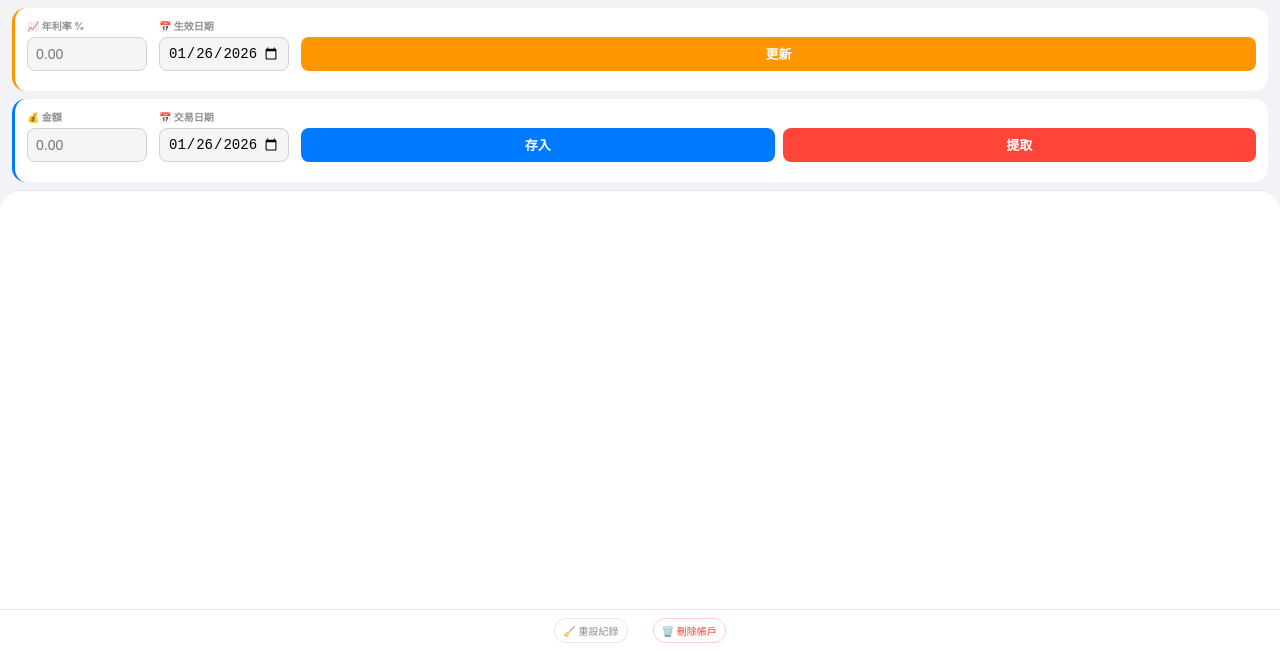
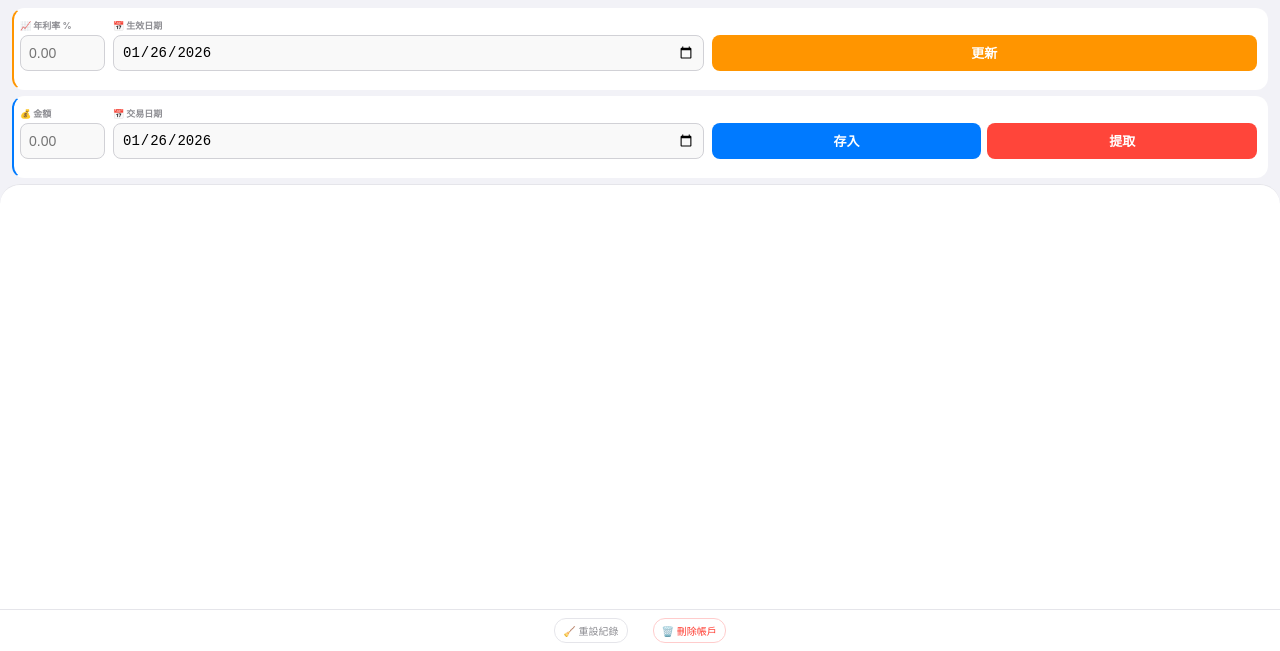
Before and after one commit to ericphone98/my-bank, a plain HTML site: page index.html in a window 1280 px wide. Shown: the part 149-800 px from the top of the page. Drawn offline with Linux system fonts and the light colour scheme; no server answers.

Commit message:
Update index.html

```diff
--- a/index.html
+++ b/index.html
@@ -23,37 +23,29 @@
 
         .predict-box { text-align: right; }
         .predict-box label { color: rgba(255,255,255,0.7); font-size: 9px; display: block; margin-bottom: 2px; }
-        .predict-box input { background: rgba(255,255,255,0.2); border: none; color: white; font-size: 10px; padding: 0 5px !important; border-radius: 6px; width: 105px !important; height: 24px; outline: none; }
+        .predict-box input { background: rgba(255,255,255,0.2); border: none; color: white; font-size: 10px; padding: 0 5px; border-radius: 6px; width: 105px !important; height: 24px; outline: none; }
 
-        /* 外框保持全寬 */
         .input-card {
             background: var(--card-bg);
-            padding: 10px 12px;
-            border-radius: 14px;
-            margin-bottom: 8px;
-            border-left: 3px solid transparent;
+            padding: 10px 10px 10px 6px;
+            border-radius: 12px;
+            margin-bottom: 6px;
+            border: 1px solid transparent;
         }
-        #rateInputCard { border-left-color: var(--hk-orange); }
-        #moneyInputCard { border-left-color: var(--hk-blue); }
+        #rateInputCard { border-left: 2.5px solid var(--hk-orange); }
+        #moneyInputCard { border-left: 2.5px solid var(--hk-blue); }
 
-        /* 核心修改：縮短輸入格闊度 */
-        .input-row { display: flex; gap: 12px; margin-bottom: 10px; align-items: flex-end; flex-wrap: nowrap; }
-        .field-box { flex: 0 0 auto; width: 120px; } /* 固定輸入格闊度 */
-        .field-box.date { width: 130px; }
+        .input-row { display: flex; gap: 8px; margin-bottom: 8px; align-items: flex-end; }
 
-        label { display: block; font-size: 10px; color: #8e8e93; margin-bottom: 4px; font-weight: bold; }
-        input {
-            width: 100%;
-            padding: 0 8px;
-            border: 1px solid #d1d1d6;
-            border-radius: 8px;
-            font-size: 14px;
-            background: #f5f5f7;
-            height: 34px;
-        }
+        /* 數值輸入框縮小，日期選擇框不縮小 */
+        .field-num { flex: 0 0 85px; }
+        .field-date { flex: 1.3; }
 
-        .btn-row { display: flex; gap: 8px; flex: 1; }
-        .btn { flex: 1; border: none; border-radius: 8px; font-weight: bold; color: white; font-size: 13px; height: 34px; cursor: pointer; }
+        label { display: block; font-size: 9px; color: #8e8e93; margin-bottom: 3px; font-weight: bold; }
+        input { width: 100%; padding: 0 8px; border: 1px solid #d1d1d6; border-radius: 8px; font-size: 14px; background: #f9f9f9; height: 36px; }
+
+        .btn-row { display: flex; gap: 6px; flex: 1.2; }
+        .btn { flex: 1; border: none; border-radius: 8px; font-weight: bold; color: white; font-size: 13px; height: 36px; cursor: pointer; }
         .btn-blue { background: var(--hk-blue); }
         .btn-red { background: var(--withdraw); }
         .btn-orange { background: var(--hk-orange); }
@@ -64,10 +56,10 @@
         #logList { overflow-y: auto; flex: 1; padding-bottom: 60px; }
 
         .log-item { display: flex; justify-content: space-between; padding: 12px 15px; border-bottom: 1px solid #f2f2f7; align-items: center; min-height: 52px; }
-        .log-info { flex: 1; display: flex; flex-direction: column; justify-content: center; }
-        .log-date { font-size: 10px; color: #8e8e93; }
-        .log-type-label { font-size: 12px; font-weight: 500; margin-top: 1px; }
-        .label-rate { color: var(--hk-orange); font-weight: 600; }
+        .log-info { flex: 1; min-width: 0; display: flex; flex-direction: column; justify-content: center; }
+        .log-date { font-size: 10px; color: #8e8e93; line-height: 1.2; }
+        .log-type-label { font-size: 12px; font-weight: 500; line-height: 1.4; margin-top: 1px; }
+        .log-rate-text { color: var(--hk-orange); font-weight: 600; }
 
         .log-amt {
             font-variant-numeric: tabular-nums;
@@ -75,9 +67,11 @@
             font-size: 13px;
             text-align: right;
             min-width: 90px;
+            margin-left: 10px;
             display: flex;
             align-items: center;
             justify-content: flex-end;
+            line-height: 1;
         }
 
         .action-group { display: flex; align-items: center; gap: 12px; flex: 0 0 70px; justify-content: flex-end; margin-left: 8px; }
@@ -115,36 +109,44 @@
         </div>
 
         <div class="input-card" id="rateInputCard">
-            <div id="rateNormalUI" class="input-row">
-                <div class="field-box"><label>📈 年利率 %</label><input type="number" id="rateVal" placeholder="0.00" inputmode="decimal"></div>
-                <div class="field-box date"><label>📅 生效日期</label><input type="date" id="rateDate"></div>
+            <div id="rateNormalUI">
+                <div class="input-row">
+                    <div class="field-num"><label>📈 年利率 %</label><input type="number" id="rateVal" placeholder="0.00" inputmode="decimal"></div>
+                    <div class="field-date"><label>📅 生效日期</label><input type="date" id="rateDate"></div>
                     <div class="btn-row"><button class="btn btn-orange" onclick="addRecord('rate')">更新</button></div>
                 </div>
-            <div id="rateEditUI" class="input-row hidden">
-                <div class="field-box"><label>📈 修改利率</label><input type="number" id="editRateVal"></div>
-                <div class="field-box date"><label>📅 修改日期</label><input type="date" id="editRateDate"></div>
+            </div>
+            <div id="rateEditUI" class="hidden">
+                <div class="input-row">
+                    <div class="field-num"><label>📈 修改 %</label><input type="number" id="editRateVal"></div>
+                    <div class="field-date"><label>📅 修改日期</label><input type="date" id="editRateDate"></div>
                     <div class="btn-row">
                         <button class="btn btn-success" onclick="confirmEdit('rate')">✅</button>
                         <button class="btn btn-gray" onclick="cancelEdit()">❌</button>
                     </div>
                 </div>
             </div>
+        </div>
 
         <div class="input-card" id="moneyInputCard">
-            <div id="moneyNormalUI" class="input-row">
-                <div class="field-box"><label>💰 金額</label><input type="number" id="transAmt" placeholder="0.00" inputmode="decimal"></div>
-                <div class="field-box date"><label>📅 交易日期</label><input type="date" id="transDate"></div>
+            <div id="moneyNormalUI">
+                <div class="input-row">
+                    <div class="field-num"><label>💰 金額</label><input type="number" id="transAmt" placeholder="0.00" inputmode="decimal"></div>
+                    <div class="field-date"><label>📅 交易日期</label><input type="date" id="transDate"></div>
                     <div class="btn-row">
                         <button class="btn btn-blue" onclick="addRecord('dep')">存入</button>
                         <button class="btn btn-red" onclick="addRecord('with')">提取</button>
                     </div>
                 </div>
-            <div id="moneyEditUI" class="input-row hidden">
-                <div class="field-box"><label>💰 修改金額</label><input type="number" id="editTransAmt"></div>
-                <div class="field-box date"><label>📅 修改日期</label><input type="date" id="editTransDate"></div>
+            </div>
+            <div id="moneyEditUI" class="hidden">
+                <div class="input-row">
+                    <div class="field-num"><label>💰 修改金額</label><input type="number" id="editTransAmt"></div>
+                    <div class="field-date"><label>📅 修改日期</label><input type="date" id="editTransDate"></div>
                     <div class="btn-row">
                         <button class="btn btn-success" onclick="confirmEdit('money')">✅</button>
                         <button class="btn btn-gray" onclick="cancelEdit()">❌</button>
+                    </div>
                 </div>
             </div>
         </div>
@@ -267,9 +269,9 @@
         while (iter <= inputDate) {
             const dStr = iter.toLocaleDateString('sv-SE');
             sorted.filter(x => x.date === dStr).forEach(item => {
-                let sign = "", amtClass = "", name = "", labelClass = "";
+                let sign = "", amtClass = "", name = "", labelExtraClass = "";
                 if (item.type === 'rate') {
-                    r = item.value / 100; name = "📈 利率更新: " + item.value + "%"; labelClass = "label-rate";
+                    r = item.value / 100; name = "📈 利率: " + item.value + "%"; labelExtraClass = "log-rate-text";
                 } else {
                     p += (item.type === 'dep' ? item.value : -item.value);
                     name = item.type === 'dep' ? "📥 存入" : "📤 提款";
@@ -277,7 +279,7 @@
                     amtClass = item.type === 'dep' ? "amt-pos" : "amt-neg";
                 }
                 html = `<div class="log-item">
-                    <div class="log-info"><span class="log-date">${item.date}</span><span class="log-type-label ${labelClass}">${name}</span></div>
+                    <div class="log-info"><span class="log-date">${item.date}</span><span class="log-type-label ${labelExtraClass}">${name}</span></div>
                     <span class="log-amt ${amtClass}">${sign}${item.type==='rate' ? '' : fmt(item.value)}</span>
                     <div class="action-group">
                         <div onclick="startEdit(${item.id}, '${item.type}', ${item.value}, '${item.date}')">${editSvg}</div>
```
Lines whose indentation alone changed are shown as unchanged.
